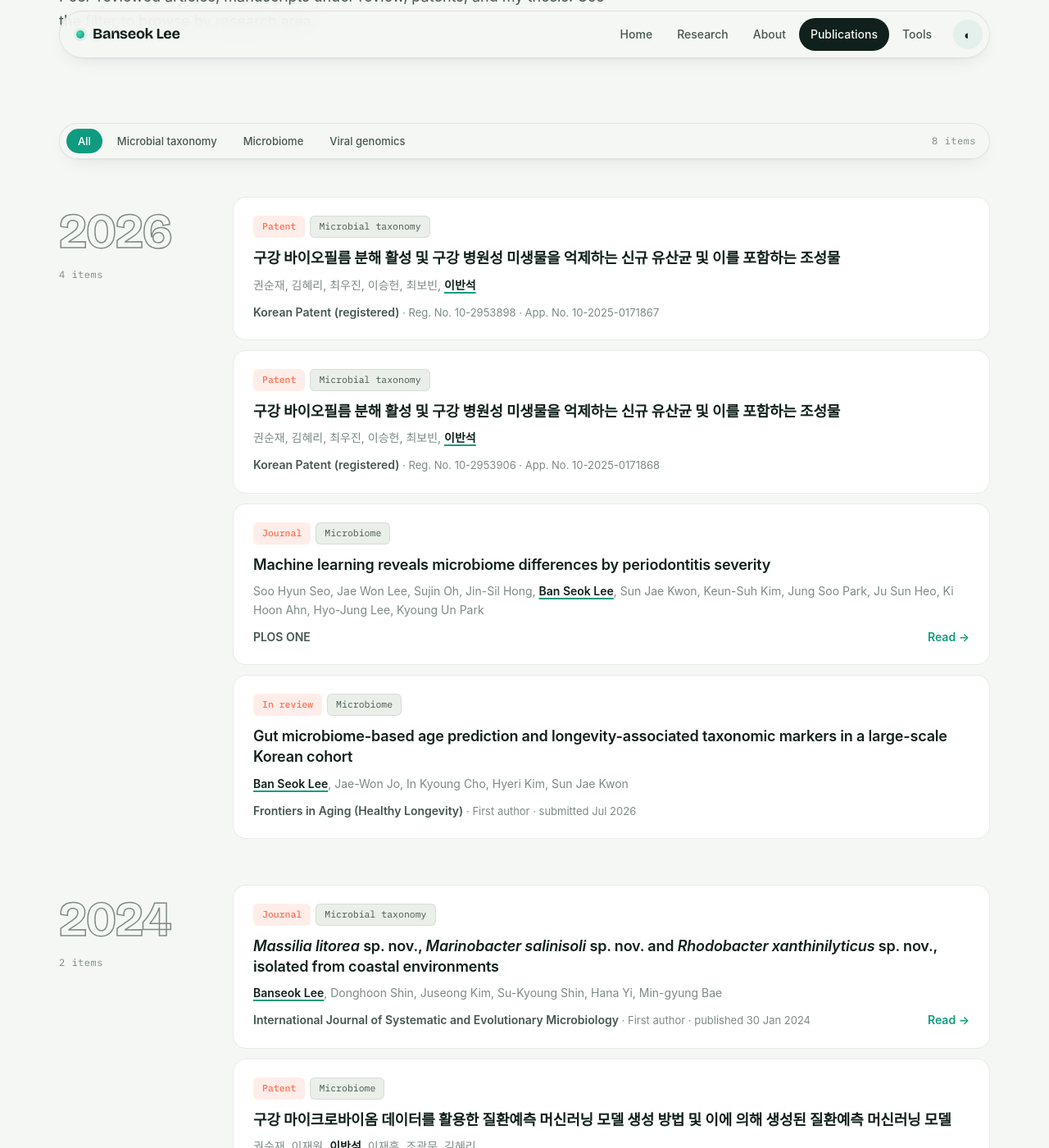
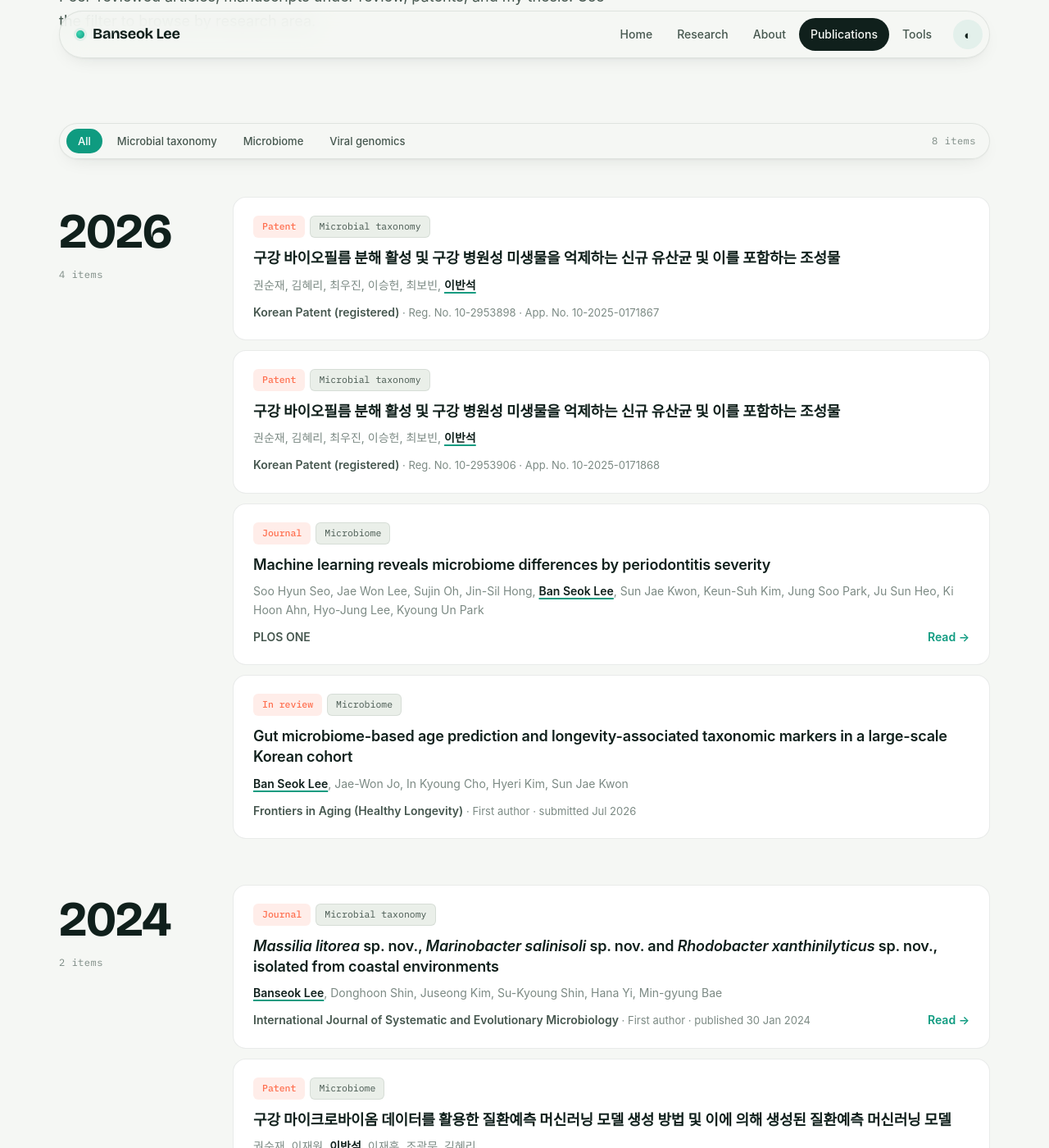
Before and after one commit to Banseok212/banseok212.github.io, a Jekyll site: the page built from publications.html, in a window 1280 px wide and 1400 px high, scrolled down 432 px. Shown: the whole window at 82% size. Built offline with Jekyll 4.4.1, drawn with Linux system fonts in a browser that asks for light colours; some web fonts are replaced.

Commit message:
Use solid fill for publication year headings
Co-Authored-By: Claude Opus 5.5 <noreply@anthropic.com>

```diff
--- a/assets/css/style.css
+++ b/assets/css/style.css
@@ -307,7 +307,7 @@ img { max-width: 100%; display: block; }
 .pubs-section { padding-top: 40px; }
 .year-block { display: grid; grid-template-columns: 180px minmax(0, 1fr); gap: 32px; margin-bottom: 56px; }
 .year-block[hidden] { display: none; }
-.year { font-size: clamp(40px, 5vw, 60px); font-weight: 700; letter-spacing: -0.02em; line-height: 1; margin: 12px 0 8px; color: transparent; -webkit-text-stroke: 1.5px var(--ink-muted); }
+.year { font-size: clamp(40px, 5vw, 60px); font-weight: 700; letter-spacing: -0.02em; line-height: 1; margin: 12px 0 8px; color: var(--ink); }
 .year-side { position: sticky; top: calc(var(--header-h) + 80px); align-self: start; }
 
 /* ── Research page ── */
```
